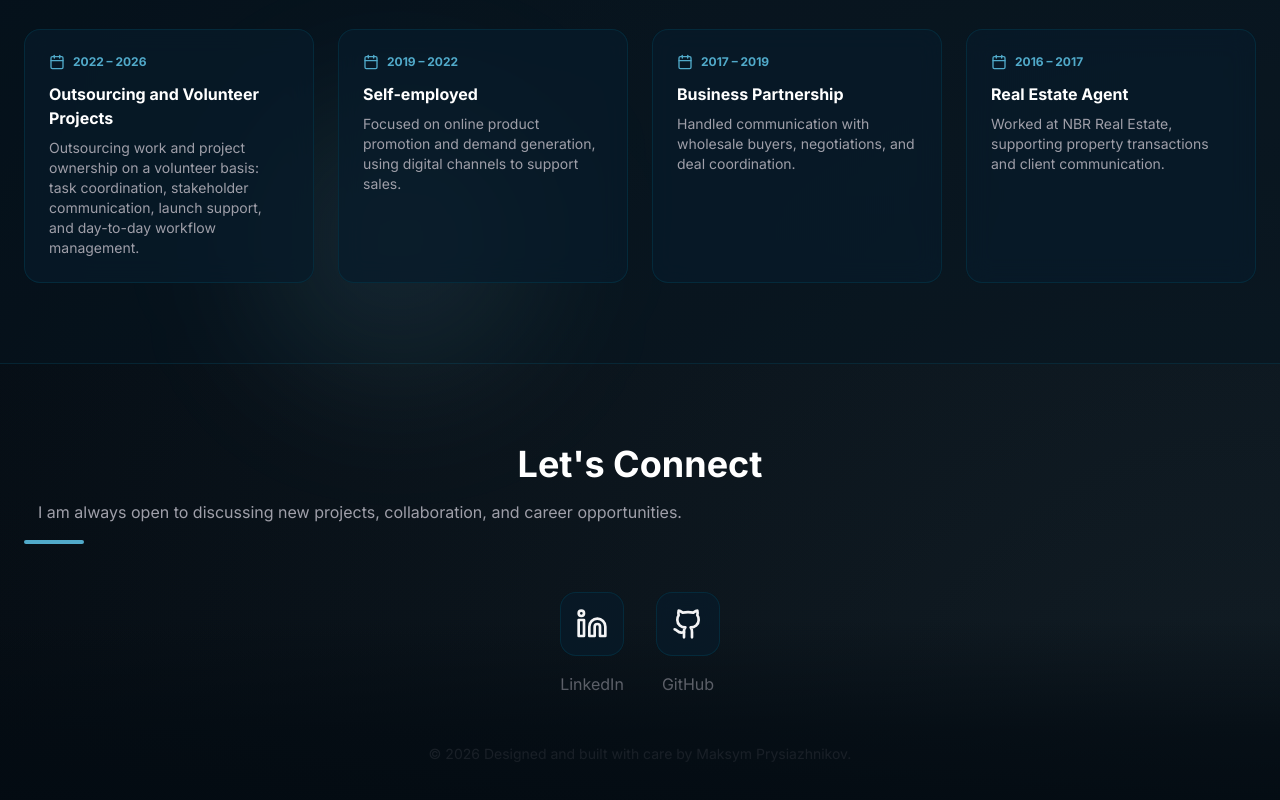
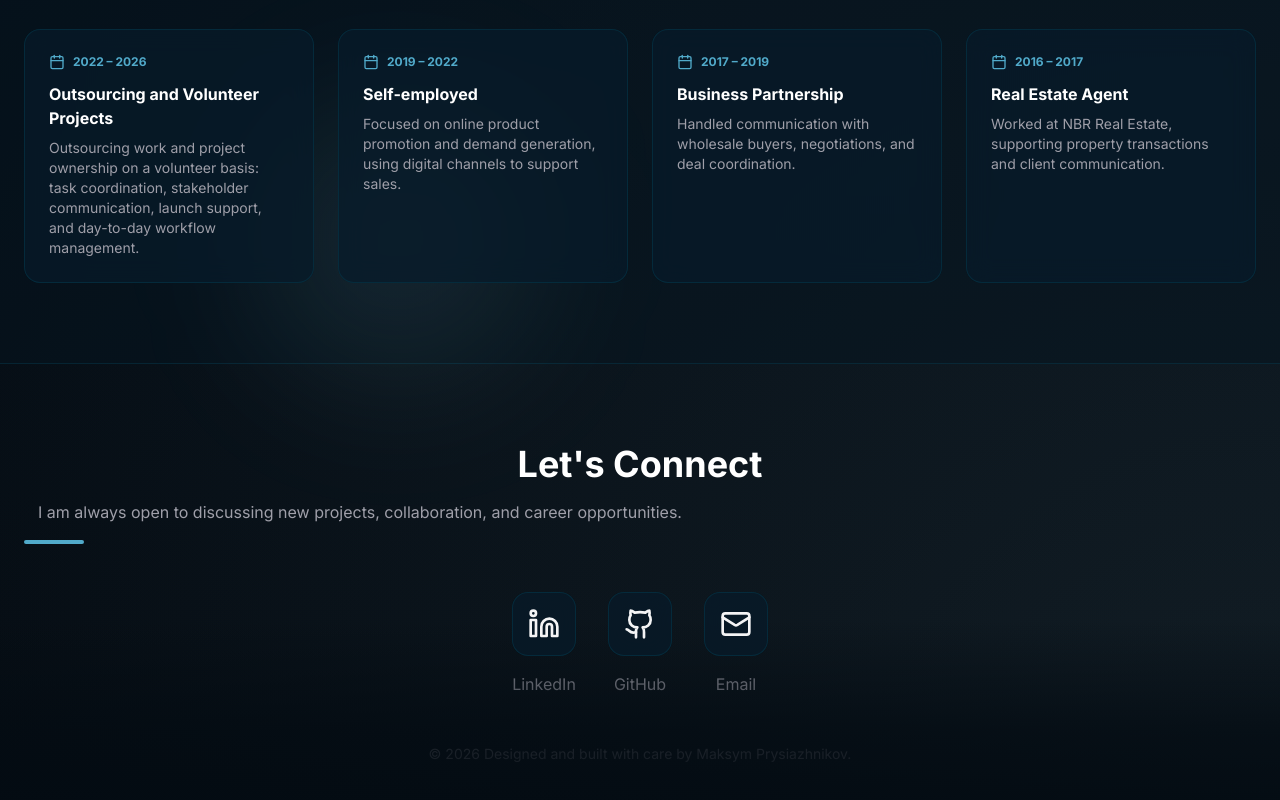
Before and after one commit to maximprysyazhnikov/maximsait, a React (Vite) app: page / in a window 1280 px wide. Shown: the part 5009-5809 px from the top of the page. Built offline with nearby package versions, Linux system fonts and the light colour scheme.

Commit message:
Update contact links

```diff
--- a/src/App.tsx
+++ b/src/App.tsx
@@ -21,8 +21,9 @@ type LearningProvider = {
   summary: Record<Language, string>; highlights: Record<Language, string[]>;
 };
 
-const COMMERCIAL_SITE_URL = "https://www.vidfranko.com.ua/";
+const COMMERCIAL_SITE_URL = "https://vidfranko.com.ua";
 const VOLUNTEER_DEMO_URL = "https://volunteer-site-placeholder-dev.up.railway.app/";
+const CONTACT_EMAIL = "maximprysyazhnikov@gmail.com";
 
 const SectionTitle = ({ children, subtitle }: { children: ReactNode; subtitle?: string }) => (
   <div className="mb-12">
@@ -153,7 +154,7 @@ const copy = {
     learningPage: { back: "До головного меню", openSite: "Відкрити сайт", related: "Інші платформи" },
     techPage: { back: "До головного меню", title: "Технологія", related: "Інші технології" },
     earlier: { title: "Попередній досвід", subtitle: "Фундамент у комунікації, продажах і координації проєктів.", items: [{ period: "2022 – 2026", title: "Аутсорс та волонтерські проєкти", text: "Аутсорс-робота та ведення проєктів на волонтерській основі: координація задач, комунікація з учасниками, підтримка запусків і супровід робочих процесів." }, { period: "2019 – 2022", title: "Самозайнятість", text: "Онлайн-просування продуктів і генерація попиту. Використовував цифрові канали для підтримки продажів." }, { period: "2017 – 2019", title: "Бізнес-партнерство", text: "Комунікація з оптовими покупцями, переговори та координація угод." }, { period: "2016 – 2017", title: "Агент з нерухомості", text: "NBR Real Estate. Супровід операцій з нерухомістю та комунікація з клієнтами." }] },
-    contact: { title: "Контакти", subtitle: "Відкритий до нових проєктів, співпраці та професійних можливостей.", linkedin: "LinkedIn", github: "GitHub", footer: "Designed and built with care by Maksym Prysiazhnikov." },
+    contact: { title: "Контакти", subtitle: "Відкритий до нових проєктів, співпраці та професійних можливостей.", linkedin: "LinkedIn", github: "GitHub", email: "Email", footer: "Designed and built with care by Maksym Prysiazhnikov." },
     chat: { title: "AI Помічник", subtitle: "Постав питання про мій досвід, стек або проєкти.", open: "AI Помічник", placeholder: "Напиши повідомлення...", send: "Надіслати", loading: "AI друкує відповідь...", welcome: "Привіт! Я AI-помічник цього портфоліо. Можу коротко розповісти про стек, досвід і навчання.", error: "Не вдалося отримати відповідь. Перевір ключ OpenRouter на сервері.", supportButton: "Зворотний звʼязок", supportTitle: "Зворотний звʼязок", supportSubtitle: "Залиш контакти або напиши повідомлення напряму.", supportPlaceholder: "Напиши повідомлення...", supportEmpty: "Почни діалог. Повідомлення прилетить мені в Telegram.", supportSent: "Повідомлення відправлено.", supportError: "Не вдалося відправити. Спробуй ще раз.", supportOffline: "Якщо ти будеш не в мережі, я побачу це в Telegram.", leadTitle: "Контакти для відповіді", leadName: "Імʼя", leadEmail: "Email", leadPhone: "Телефон", leadMessage: "Коротко про запит", leadSubmit: "Надіслати контакти", leadRequired: "Вкажи імʼя та email або телефон.", leadInvalidEmail: "Email має містити @ і крапку.", leadInvalidPhone: "Перевір формат номера телефону.", leadSuccess: "Дякую! Контакти відправлено.", leadError: "Не вдалося відправити контакти. Спробуй ще раз." },
   },
   en: {
@@ -168,7 +169,7 @@ const copy = {
     learningPage: { back: "Main menu", openSite: "Open website", related: "Other platforms" },
     techPage: { back: "Main menu", title: "Technology", related: "Other technologies" },
     earlier: { title: "Earlier Experience", subtitle: "A foundation in communication, sales, and project coordination.", items: [{ period: "2022 – 2026", title: "Outsourcing and Volunteer Projects", text: "Outsourcing work and project ownership on a volunteer basis: task coordination, stakeholder communication, launch support, and day-to-day workflow management." }, { period: "2019 – 2022", title: "Self-employed", text: "Focused on online product promotion and demand generation, using digital channels to support sales." }, { period: "2017 – 2019", title: "Business Partnership", text: "Handled communication with wholesale buyers, negotiations, and deal coordination." }, { period: "2016 – 2017", title: "Real Estate Agent", text: "Worked at NBR Real Estate, supporting property transactions and client communication." }] },
-    contact: { title: "Let's Connect", subtitle: "I am always open to discussing new projects, collaboration, and career opportunities.", linkedin: "LinkedIn", github: "GitHub", footer: "Designed and built with care by Maksym Prysiazhnikov." },
+    contact: { title: "Let's Connect", subtitle: "I am always open to discussing new projects, collaboration, and career opportunities.", linkedin: "LinkedIn", github: "GitHub", email: "Email", footer: "Designed and built with care by Maksym Prysiazhnikov." },
     chat: { title: "AI Assistant", subtitle: "Ask about my stack, experience, or projects.", open: "AI Assistant", placeholder: "Type a message...", send: "Send", loading: "AI is typing...", welcome: "Hi! I am the portfolio AI assistant. I can explain my stack, experience, and learning path.", error: "Could not get a response. Check the OpenRouter server key.", supportButton: "Contact back", supportTitle: "Contact back", supportSubtitle: "Leave your contact details or send a direct message.", supportPlaceholder: "Write a message...", supportEmpty: "Start the conversation. Your message will go to my Telegram.", supportSent: "Message sent.", supportError: "Could not send. Please try again.", supportOffline: "If you go offline, I will see that in Telegram.", leadTitle: "Contact details", leadName: "Name", leadEmail: "Email", leadPhone: "Phone", leadMessage: "Short request", leadSubmit: "Send contacts", leadRequired: "Add your name and email or phone.", leadInvalidEmail: "Email must include @ and a dot.", leadInvalidPhone: "Check the phone number format.", leadSuccess: "Thank you! Your contacts were sent.", leadError: "Could not send your contacts. Please try again." },
   },
 } satisfies Record<Language, any>;
@@ -892,6 +893,7 @@ export default function App() {
           <div className="mb-12 flex flex-wrap justify-center gap-8">
             <a href="https://linkedin.com/in/maxim-prysyazhnikov-b46196163" target="_blank" rel="noopener noreferrer" className="group flex flex-col items-center gap-4"><div className="glass flex h-16 w-16 items-center justify-center rounded-2xl transition-all duration-300 group-hover:bg-[#51aaca] group-hover:text-[#021014]"><Linkedin className="h-8 w-8" /></div><span className="text-zinc-400 transition-colors group-hover:text-white">{t.contact.linkedin}</span></a>
             <a href="https://github.com/maximprysyazhnikov" target="_blank" rel="noopener noreferrer" className="group flex flex-col items-center gap-4"><div className="glass flex h-16 w-16 items-center justify-center rounded-2xl transition-all duration-300 group-hover:bg-[#51aaca] group-hover:text-[#021014]"><Github className="h-8 w-8" /></div><span className="text-zinc-400 transition-colors group-hover:text-white">{t.contact.github}</span></a>
+            <a href={`mailto:${CONTACT_EMAIL}`} aria-label={`Email ${CONTACT_EMAIL}`} className="group flex flex-col items-center gap-4"><div className="glass flex h-16 w-16 items-center justify-center rounded-2xl transition-all duration-300 group-hover:bg-[#51aaca] group-hover:text-[#021014]"><Mail className="h-8 w-8" /></div><span className="text-zinc-400 transition-colors group-hover:text-white">{t.contact.email}</span></a>
           </div>
           <p className="text-sm text-zinc-500">© {new Date().getFullYear()} {t.contact.footer}</p>
         </div>
```
Also changed, not shown: 2 other files (tests, documents, lock files or other folders).
